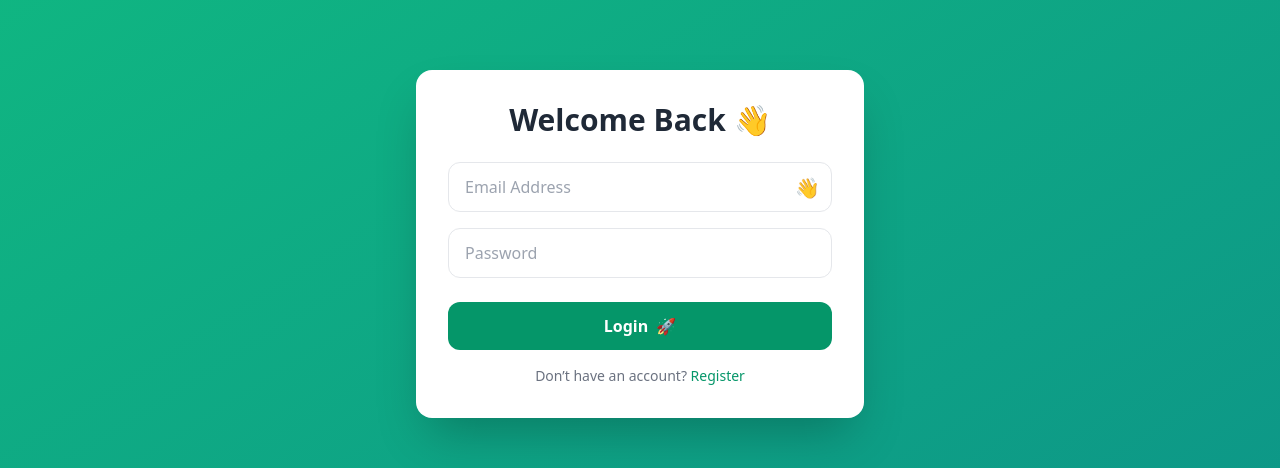
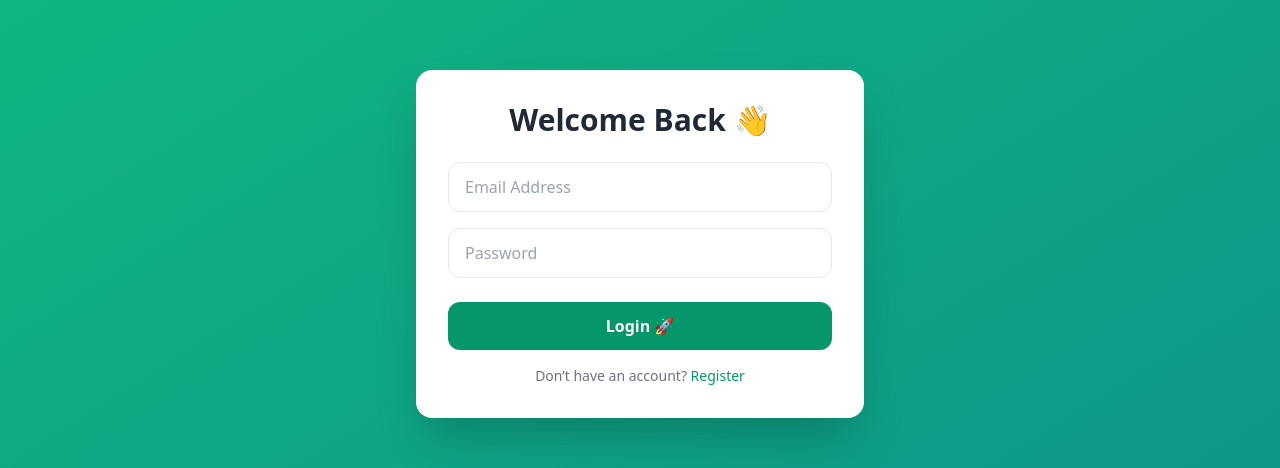
Before and after one commit to Mounika-204/Job-Tracker-Frontend, a React (Create React App) app: page /login in a window 1280 px wide. Shown: the part 156-624 px from the top of the page. Built offline with nearby package versions, Linux system fonts and the light colour scheme.

Commit message:
update api base url

```diff
--- a/src/pages/Login.jsx
+++ b/src/pages/Login.jsx
@@ -1,7 +1,6 @@
 import { useState } from "react";
 import { useNavigate } from "react-router-dom";
 import API from "../services/api";
-
 
 function Login() {
   const navigate = useNavigate();
@@ -9,7 +8,7 @@ function Login() {
   const [email, setEmail] = useState("");
   const [password, setPassword] = useState("");
   const [loading, setLoading] = useState(false);
-  const [emoji, setEmoji] = useState("👋"); // default emoji
+  const [emoji, setEmoji] = useState("👋");
 
   const handleLogin = async () => {
     if (!email || !password) {
@@ -25,7 +24,10 @@ function Login() {
         password,
       });
 
+      // ✅ Save token
       localStorage.setItem("token", res.data.token);
+
+      // ✅ Navigate after login
       navigate("/dashboard");
     } catch (error) {
       alert(error.response?.data?.message || "Login failed 😢");
@@ -36,50 +38,45 @@ function Login() {
 
   return (
     <div className="min-h-screen flex items-center justify-center bg-gradient-to-br from-emerald-500 to-teal-600">
-      <div className="bg-white p-8 rounded-2xl shadow-2xl w-full max-w-md flex flex-col items-center">
+      <div className="bg-white p-8 rounded-2xl shadow-2xl w-full max-w-md">
 
-        <h2 className="text-3xl font-bold text-center text-gray-800 mb-6 flex items-center justify-center">
-          Welcome Back <span className="ml-2">{emoji}</span>
+        <h2 className="text-3xl font-bold text-center text-gray-800 mb-6">
+          Welcome Back <span>{emoji}</span>
         </h2>
 
-        <div className="space-y-4 w-full">
-          <div className="relative">
+        <div className="space-y-4">
           <input
             type="email"
             placeholder="Email Address"
-              className="w-full px-4 py-3 border rounded-xl focus:outline-none focus:ring-2 focus:ring-emerald-500"
+            className="w-full px-4 py-3 border rounded-xl focus:ring-2 focus:ring-emerald-500"
             onFocus={() => setEmoji("📧")}
             onBlur={() => setEmoji("👋")}
             onChange={(e) => setEmail(e.target.value)}
           />
-            <span className="absolute right-3 top-3 text-xl">{emoji}</span>
-          </div>
 
-          <div className="relative">
           <input
             type="password"
             placeholder="Password"
-              className="w-full px-4 py-3 border rounded-xl focus:outline-none focus:ring-2 focus:ring-emerald-500"
+            className="w-full px-4 py-3 border rounded-xl focus:ring-2 focus:ring-emerald-500"
             onFocus={() => setEmoji("🔒")}
             onBlur={() => setEmoji("👋")}
             onChange={(e) => setPassword(e.target.value)}
           />
         </div>
-        </div>
 
         <button
           onClick={handleLogin}
           disabled={loading}
-          className="w-full mt-6 bg-emerald-600 text-white py-3 rounded-xl font-semibold hover:bg-emerald-700 transition disabled:opacity-60 flex items-center justify-center gap-2"
+          className="w-full mt-6 bg-emerald-600 text-white py-3 rounded-xl font-semibold hover:bg-emerald-700 disabled:opacity-60"
         >
-          {loading ? "Logging in..." : "Login"} <span>🚀</span>
+          {loading ? "Logging in..." : "Login 🚀"}
         </button>
 
         <p className="text-sm text-center text-gray-500 mt-4">
           Don’t have an account?{" "}
           <span
             onClick={() => navigate("/register")}
-            className="text-emerald-600 cursor-pointer hover:underline font-medium"
+            className="text-emerald-600 cursor-pointer hover:underline"
           >
             Register
           </span>
```
Lines whose indentation alone changed are shown as unchanged.
